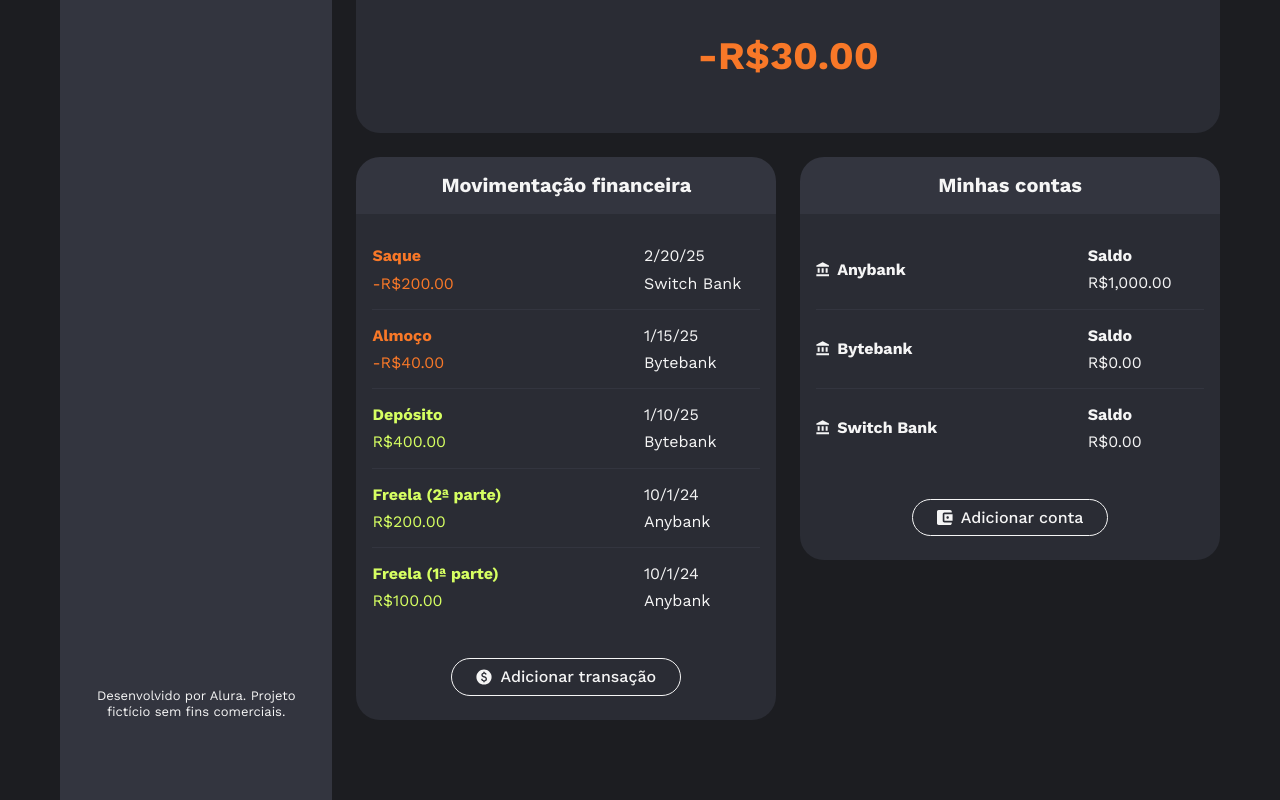
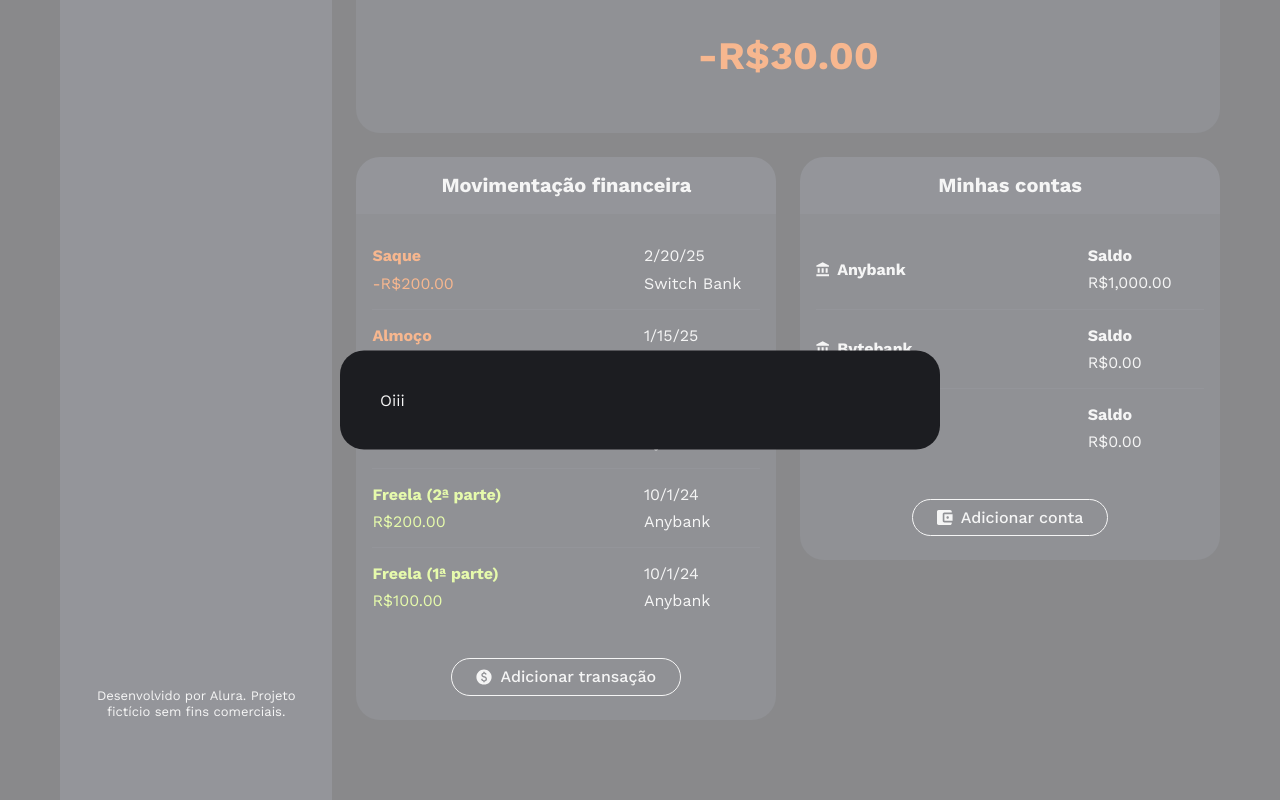
Before and after one commit to matheustorresdev97/poupapp, an Angular app: page / in a window 1280 px wide. Both pictures are taken after a click on the button "Adicionar transação". Shown: the part 272-1072 px from the top of the page. Built offline with nearby package versions, Linux system fonts and the light colour scheme.

Commit message:
feat: abrindo o modal de transações

```diff
--- a/src/app/area-financeira/transacoes/botao-adicionar-transacao/botao-adicionar-transacao.component.css
+++ b/src/app/area-financeira/transacoes/botao-adicionar-transacao/botao-adicionar-transacao.component.css
@@ -1,3 +1,23 @@
 .icone-moeda {
   width: 1rem;
 }
+
+.dialog::backdrop {
+  opacity: 0.5;
+  background: var(--texto);
+}
+
+.dialog {
+  position: fixed;
+  left: 50%;
+  top: 50%;
+  transform: translate(-50%, -50%);
+
+  border: 0;
+  border-radius: 1.5rem;
+  padding: 2.5rem;
+  width: calc(100% - 2rem);
+  max-width: 37.5rem;
+  background: var(--fundo-geral);
+  color: var(--texto);
+}
--- a/src/app/area-financeira/transacoes/botao-adicionar-transacao/botao-adicionar-transacao.component.html
+++ b/src/app/area-financeira/transacoes/botao-adicionar-transacao/botao-adicionar-transacao.component.html
@@ -3,6 +3,6 @@
   Adicionar transação
 </app-botao>
 
-<dialog #modal>
+<dialog #modal class="dialog">
   Oiii
 </dialog>
--- a/src/app/area-financeira/transacoes/botao-adicionar-transacao/botao-adicionar-transacao.component.ts
+++ b/src/app/area-financeira/transacoes/botao-adicionar-transacao/botao-adicionar-transacao.component.ts
@@ -1,4 +1,4 @@
-import { Component, viewChild } from '@angular/core';
+import { Component, ElementRef, viewChild } from '@angular/core';
 import { BotaoComponent } from '../../../compartilhados/botao/botao.component';
 
 @Component({
@@ -8,9 +8,9 @@
   styleUrl: './botao-adicionar-transacao.component.css',
 })
 export class BotaoAdicionarTransacaoComponent {
-  modal = viewChild('modal');
+  modal = viewChild.required<ElementRef<HTMLDialogElement>>('modal');
 
   abrirModal() {
-    console.log(this.modal());
+    this.modal().nativeElement.showModal();
   }
 }
```
